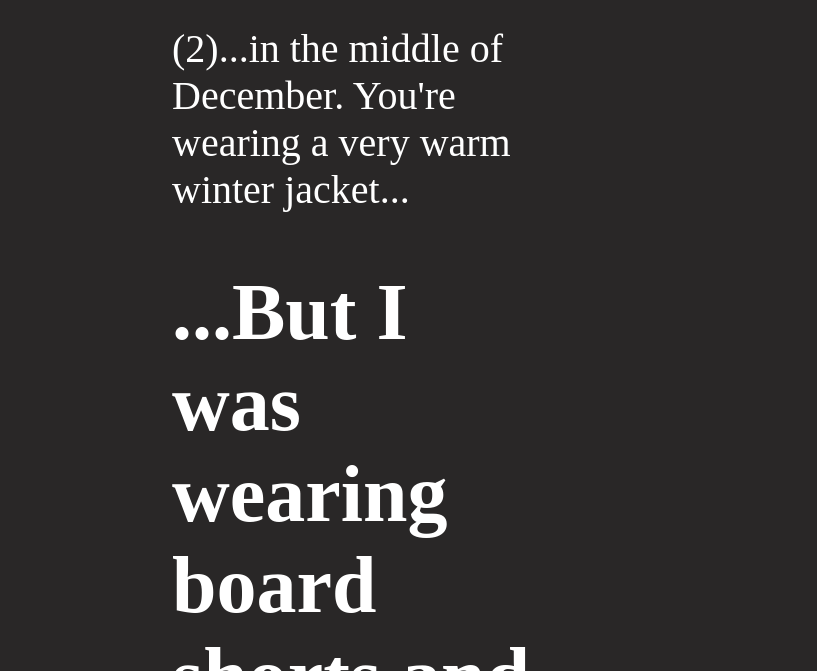
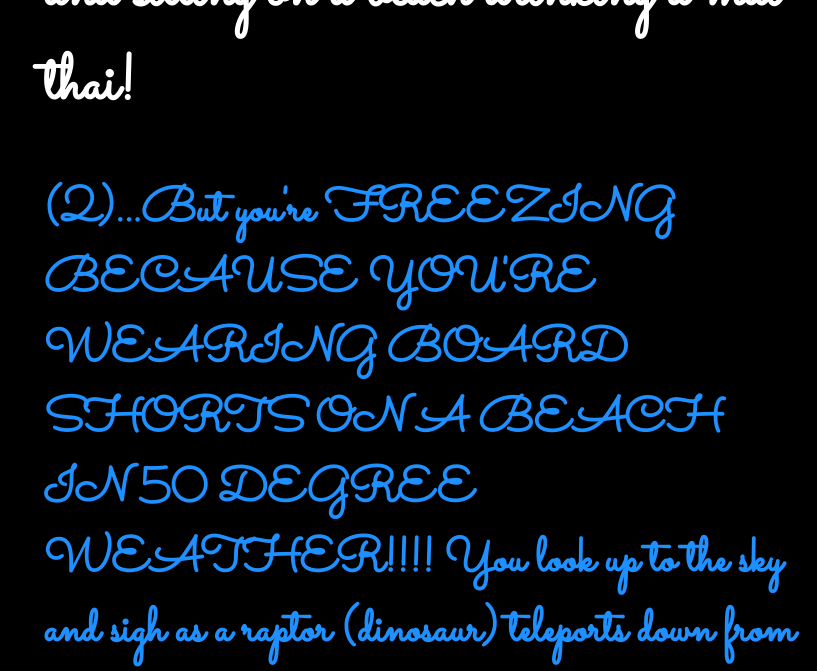
Before and after one commit to CodeCreateInnovate/fireside-story, a plain HTML site: page index.html in a window 1280 px wide. Shown: the part 429-1100 px from the top of the page, without its empty margins (212-1029 px from the left). Drawn offline with Linux system fonts and the light colour scheme.

Commit message:
Hoping for a merge conflict

```diff
--- a/style.css
+++ b/style.css
@@ -1,10 +1,9 @@
 body{
     color: white;
-    background-color: #292727;
-    font-family: 'Satisfy';
-    font-size: 40px;
-    margin-top: 25%;
-    margin-bottom: 15%;
-    margin-left: 30%;
-    margin-right: 40%;
+    background-color: black;
+    font-family: 'Sacramento', cursive;
+    font-size: 32px;
+    margin-top: 5%;
+    margin-left: 20%;
+    margin-right: 20%;
 }
```
